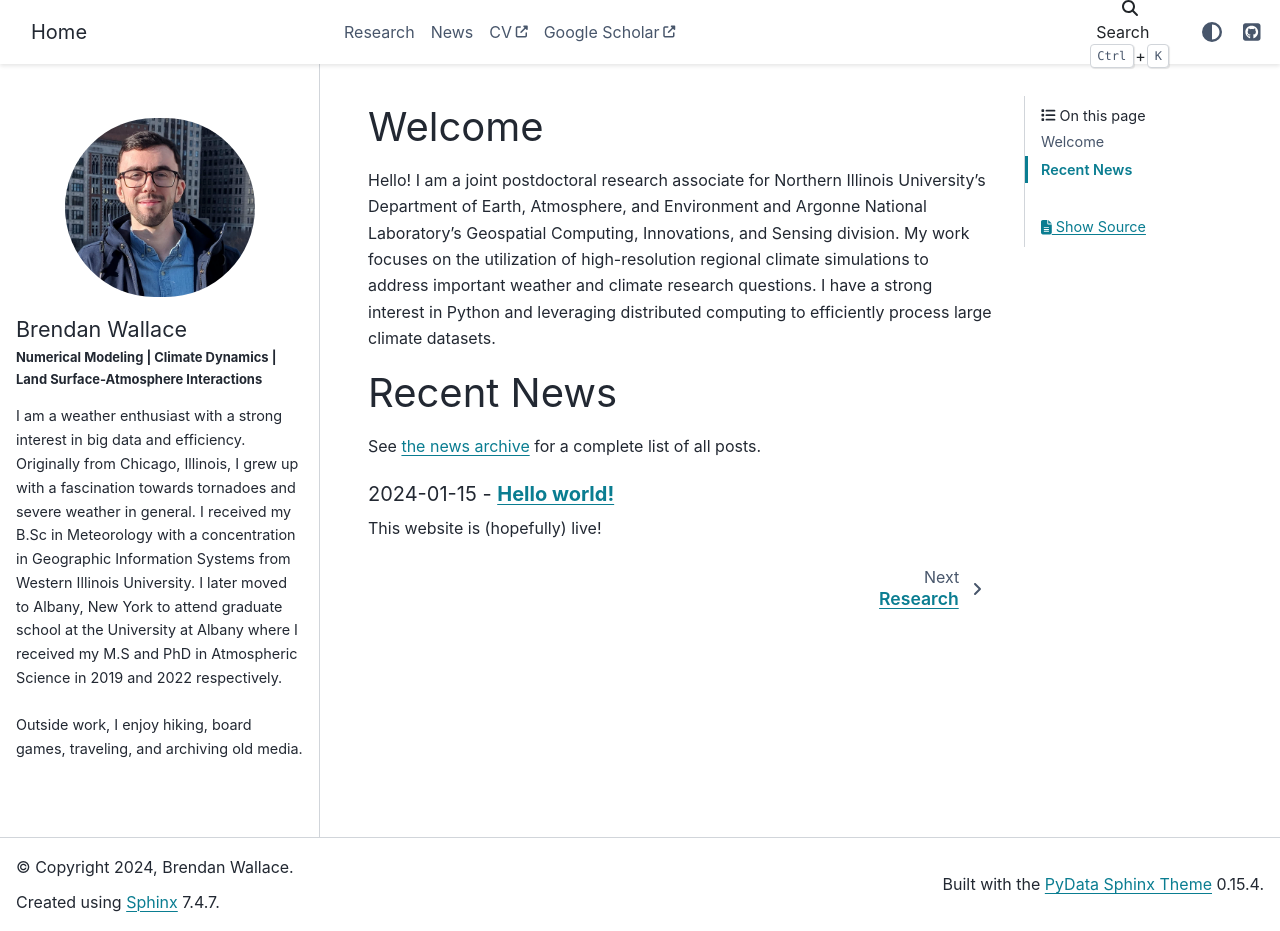
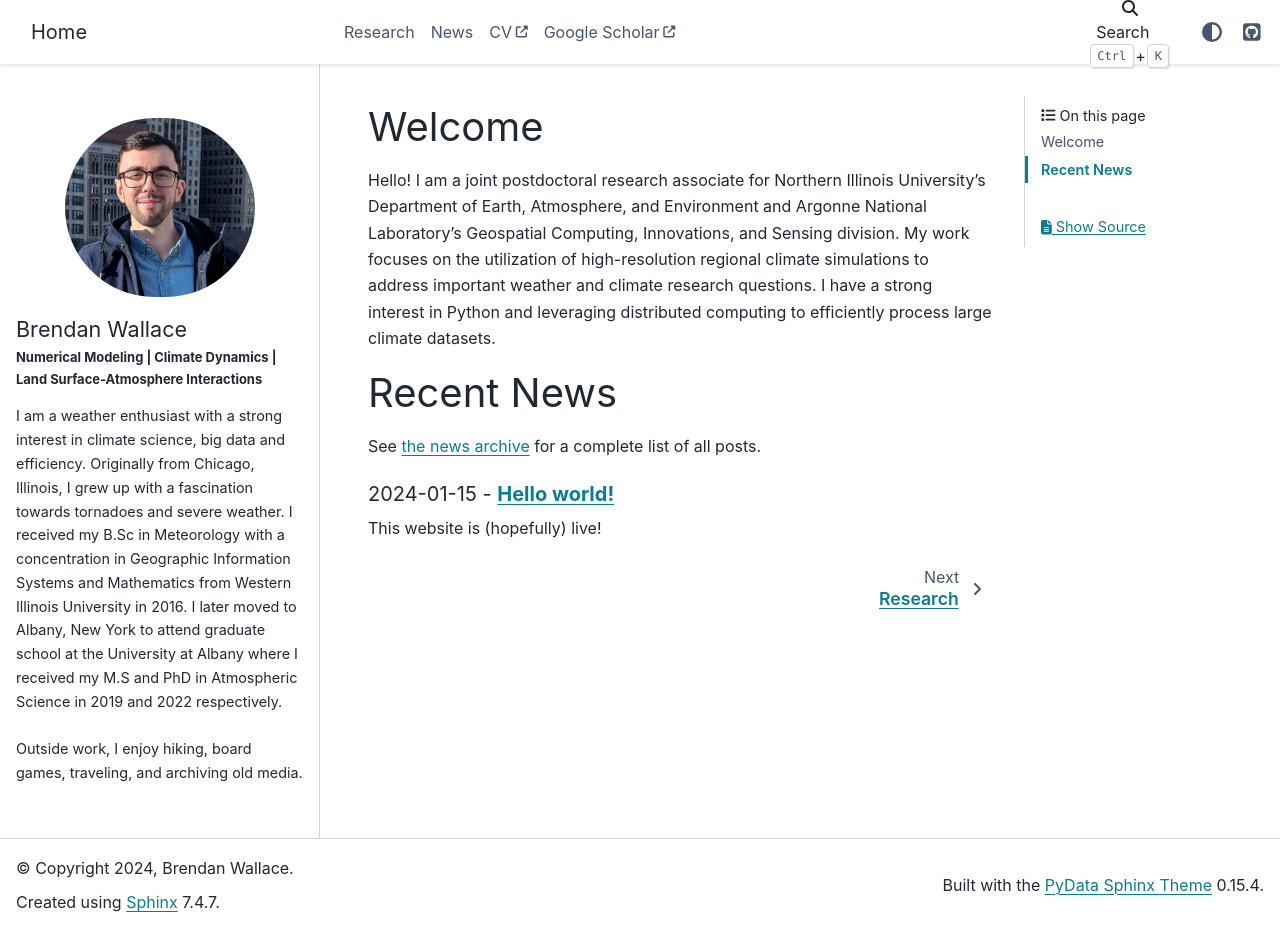
Before and after one commit to bc-wallace/bc-wallace.github.io, a Sphinx documentation site: the page built from doc/index.rst, in a window 1280 px wide and 931 px high. Built offline with Sphinx 7.4.7 and the PyData theme 0.15.4, drawn with Linux system fonts in a browser that asks for light colours.

Commit message:
Updating img path and sidebar

```diff
--- a/doc/_templates/sidebar.html
+++ b/doc/_templates/sidebar.html
@@ -8,7 +8,7 @@
         Numerical Modeling | Climate Dynamics | Land Surface-Atmosphere Interactions
     </div>
     <div class="whatido">
-        I am a weather enthusiast with a strong interest in big data and efficiency. Originally from Chicago, Illinois, I grew up with a fascination towards tornadoes and severe weather in general. I received my B.Sc in Meteorology with a concentration in Geographic Information Systems from Western Illinois University. I later moved to Albany, New York to attend graduate school at the University at Albany where I received my M.S and PhD in Atmospheric Science in 2019 and 2022 respectively.
+        I am a weather enthusiast with a strong interest in climate science, big data and efficiency. Originally from Chicago, Illinois, I grew up with a fascination towards tornadoes and severe weather. I received my B.Sc in Meteorology with a concentration in Geographic Information Systems and Mathematics from Western Illinois University in 2016. I later moved to Albany, New York to attend graduate school at the University at Albany where I received my M.S and PhD in Atmospheric Science in 2019 and 2022 respectively.
         <br><br>
         Outside work, I enjoy hiking, board games, traveling, and archiving old media.
     </div>
--- a/doc/research.rst
+++ b/doc/research.rst
@@ -16,7 +16,7 @@
 .. raw:: html
 
    <div style="text-align: center;">
-       <img src="/Users/bwal/Scripts/website/img/mcs_ratio.png" alt="Alternative Text" width="600" height="600">
+       <img src="../../img/mcs_ratio.png" alt="Alternative Text" width="600" height="600">
        <p style="font-size: smaller;">Figure 1 (above): Average annual accumulated rainfall, annual accumulated rainfall from MCS, and the ratio of MCS rainfall to all rainfall in 15-year convection permitting regional climate simulations forced by CESM for the historical (1990-2005) period [top], end of century [2085-2100] RCP4.5 scenario (middle), and end of century RCP8.5 scenario (bottom).</p>
    </div>
 
```
